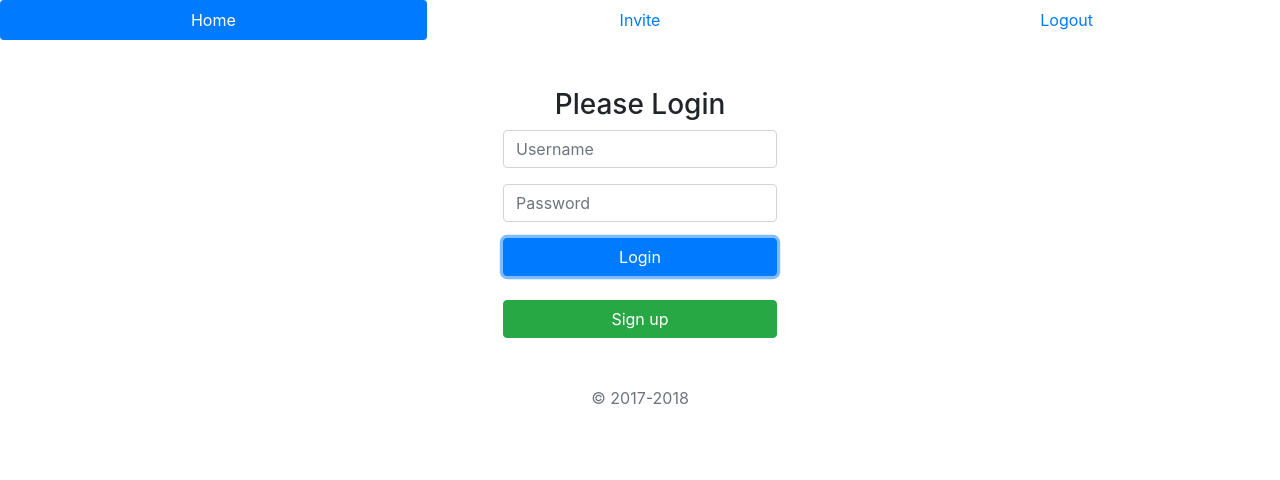
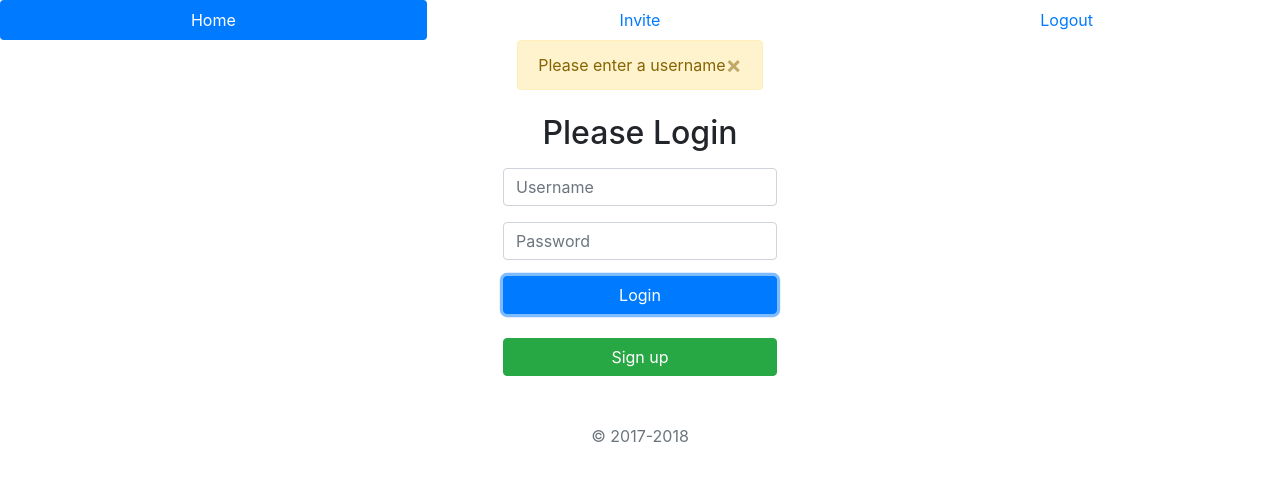
Before and after one commit to TylerDresselhouse/Project2-front, an Angular app in the folder Project2-front/: page /login in a window 1280 px wide. Both pictures are taken after a click on the button "Login". Shown: the top 480 px of the page. Built offline with nearby package versions, Linux system fonts and the light colour scheme; no server answers.

Commit message:
add reusable alert feature and added extensive checks to both login and register components

```diff
--- a/Project2-front/src/app/app.component.html
+++ b/Project2-front/src/app/app.component.html
@@ -1,2 +1,3 @@
 <app-nav></app-nav>
+<app-alert></app-alert>
 <router-outlet></router-outlet>
--- /dev/null
+++ b/Project2-front/src/app/components/alert/alert.component.html
@@ -0,0 +1,6 @@
+<div class="row justify-content-center">
+  <div *ngFor="let alert of alerts" class="{{ cssClass(alert) }} alert-dismissable">
+    {{alert.message}}
+    <a class="close" (click)="removeAlert(alert)">&times;</a>
+  </div>
+</div>
--- /dev/null
+++ b/Project2-front/src/app/components/alert/alert.component.ts
@@ -0,0 +1,50 @@
+import { Component, OnInit } from '@angular/core';
+import { Alert, AlertType } from '../../models/alert.model';
+import { AlertService } from '../../services/alert.service';
+
+@Component({
+  selector: 'app-alert',
+  templateUrl: './alert.component.html',
+  styleUrls: ['./alert.component.css']
+})
+export class AlertComponent implements OnInit {
+  alerts: Alert[] = [];
+
+  constructor(private alertService: AlertService) { }
+
+  ngOnInit() {
+      this.alertService.getAlert().subscribe((alert: Alert) => {
+          if (!alert) {
+              // clear alerts when an empty alert is received
+              this.alerts = [];
+              return;
+          }
+          // clear alerts every time
+          this.alerts = [];
+          // add alert to array
+          this.alerts.push(alert);
+      });
+  }
+
+  removeAlert(alert: Alert) {
+      this.alerts = this.alerts.filter(x => x !== alert);
+  }
+
+  cssClass(alert: Alert) {
+      if (!alert) {
+          return;
+      }
+
+      // return css class based on alert type
+      switch (alert.type) {
+          case AlertType.Success:
+              return 'alert alert-success';
+          case AlertType.Error:
+              return 'alert alert-danger';
+          case AlertType.Info:
+              return 'alert alert-info';
+          case AlertType.Warning:
+              return 'alert alert-warning';
+      }
+  }
+}
--- a/Project2-front/src/app/components/login/login.component.html
+++ b/Project2-front/src/app/components/login/login.component.html
@@ -1,6 +1,6 @@
-<div class="row justify-content-center pt-5">
+<div class="row justify-content-center pt-2">
     <div class="text-center">
-      <h3>Please Login</h3>
+      <h2 class="pb-2">Please Login</h2>
       <div class="form-group">
               <input class="form-control" [(ngModel)]="user.username" id="username"
                   type="text" placeholder="Username" autofocus>
--- a/Project2-front/src/app/components/login/login.component.ts
+++ b/Project2-front/src/app/components/login/login.component.ts
@@ -1,6 +1,7 @@
 import { Component, OnInit } from '@angular/core';
 import { AuthenticationService } from '../../services/authentication.service';
 import { AsbUser } from '../../models/asbuser.model';
+import { AlertService } from '../../services/alert.service';
 
 @Component({
   selector: 'app-login',
@@ -12,10 +13,18 @@ export class LoginComponent implements OnInit {
 
   public user: AsbUser;
 
-  constructor(private authService: AuthenticationService) { }
+  constructor(private authService: AuthenticationService, private alertService: AlertService) { }
 
   login() {
+    if (this.user.username === '' || this.user.username === null) {
+      this.alertService.warn('Please enter a username');
+      return;
+    } else if (this.user.password === '' || this.user.password === null) {
+      this.alertService.warn('Please enter a password');
+      return;
+    } else {
     this.authService.login(this.user);
+    }
   }
 
   ngOnInit() {
--- a/Project2-front/src/app/components/register/register.component.ts
+++ b/Project2-front/src/app/components/register/register.component.ts
@@ -1,6 +1,7 @@
 import { Component, OnInit } from '@angular/core';
 import { AsbUser } from '../../models/asbuser.model';
 import { AuthenticationService } from '../../services/authentication.service';
+import { AlertService } from '../../services/alert.service';
 
 @Component({
   selector: 'app-register',
@@ -11,10 +12,24 @@ export class RegisterComponent implements OnInit {
 
   public user: AsbUser;
 
-  constructor(private authService: AuthenticationService) { }
+  constructor(private authService: AuthenticationService, private alertService: AlertService) { }
 
   register() {
-    this.authService.register(this.user);
+    if (this.user.firstName === '' || this.user.firstName === null) {
+      this.alertService.warn('Please enter a first name');
+      return;
+    } else if (this.user.lastName === '' || this.user.lastName === null) {
+      this.alertService.warn('Please enter a last name');
+      return;
+    } else if (this.user.username === '' || this.user.username === null) {
+      this.alertService.warn('Please enter a username');
+      return;
+    } else if (this.user.password === '' || this.user.password === null) {
+      this.alertService.warn('Please enter a password');
+      return;
+    } else {
+      this.authService.register(this.user);
+    }
   }
 
   ngOnInit() {
--- /dev/null
+++ b/Project2-front/src/app/models/alert.model.ts
@@ -0,0 +1,11 @@
+export class Alert {
+    type: AlertType;
+    message: string;
+}
+
+export enum AlertType {
+    Success,
+    Error,
+    Info,
+    Warning
+}
--- /dev/null
+++ b/Project2-front/src/app/services/alert.service.ts
@@ -0,0 +1,57 @@
+import { Injectable } from '@angular/core';
+import { Router, NavigationStart } from '@angular/router';
+import { Observable } from 'rxjs/Observable';
+import { Subject } from 'rxjs/Subject';
+
+import { Alert, AlertType } from '../models/alert.model';
+
+@Injectable()
+export class AlertService {
+    private subject = new Subject<Alert>();
+    private keepAfterRouteChange = false;
+
+    constructor(private router: Router) {
+        // clear alert messages on route change unless 'keepAfterRouteChange' flag is true
+        router.events.subscribe(event => {
+            if (event instanceof NavigationStart) {
+                if (this.keepAfterRouteChange) {
+                    // only keep for a single route change
+                    this.keepAfterRouteChange = false;
+                } else {
+                    // clear alert messages
+                    this.clear();
+                }
+            }
+        });
+    }
+
+    getAlert(): Observable<any> {
+        return this.subject.asObservable();
+    }
+
+    success(message: string, keepAfterRouteChange = false) {
+        this.alert(AlertType.Success, message, keepAfterRouteChange);
+    }
+
+    error(message: string, keepAfterRouteChange = false) {
+        this.alert(AlertType.Error, message, keepAfterRouteChange);
+    }
+
+    info(message: string, keepAfterRouteChange = false) {
+        this.alert(AlertType.Info, message, keepAfterRouteChange);
+    }
+
+    warn(message: string, keepAfterRouteChange = false) {
+        this.alert(AlertType.Warning, message, keepAfterRouteChange);
+    }
+
+    alert(type: AlertType, message: string, keepAfterRouteChange = false) {
+        this.keepAfterRouteChange = keepAfterRouteChange;
+        this.subject.next(<Alert>{ type: type, message: message });
+    }
+
+    clear() {
+        // clear alerts
+        this.subject.next();
+    }
+}
--- a/Project2-front/src/app/services/authentication.service.ts
+++ b/Project2-front/src/app/services/authentication.service.ts
@@ -5,6 +5,7 @@ import { HttpClient, HttpHeaders } from '@angular/common/http';
 import { Observable } from 'rxjs/Observable';
 import { Http, Response, Headers, RequestOptions } from '@angular/http';
 import { catchError, map, tap } from 'rxjs/operators';
+import { AlertService } from './alert.service';
 
 const users = [
   new AsbUser(1, 'CTaylor23', 'password', 'Carter', 'Taylor'),
@@ -22,7 +23,7 @@ export class AuthenticationService {
 
   public authenticatedUser: AsbUser;
 
-  constructor(private router: Router, private http: HttpClient) { }
+  constructor(private router: Router, private http: HttpClient, private alertService: AlertService) { }
 
   logout() {
     localStorage.removeItem('user');
@@ -34,11 +35,11 @@ export class AuthenticationService {
       .subscribe(
         (data => this.authenticatedUser = data),
         (err => console.log('error: ', err)),
-        ( () => { if ( this.authenticatedUser ) {
+        ( () => { if (this.authenticatedUser) {
                     localStorage.setItem('user', JSON.stringify(this.authenticatedUser));
                     this.router.navigate(['home']);
                     return true;
-                 } else { console.log('USERNAME + PASSWORD IS INCORRECT');
+                 } else { this.alertService.error('Invalid username/password');
                           return false; }
         })
         );
@@ -46,7 +47,12 @@ export class AuthenticationService {
 
   register(user) {
       return this.http.post<AsbUser>(this.registerUrl, user, httpOptions)
-      .subscribe( newUser => console.log(newUser));
+      .subscribe( newUser => { console.log(newUser);
+                                if (newUser) {
+                                  this.alertService.success('Successfully registered');
+                                } else { this.alertService.error('That username already exists'); }
+                              }
+                );
   }
 
    checkCredentials() {
```
Also changed, not shown: Project2-front/src/app/app.module.ts (+6 -3 lines), Project2-front/src/app/components/alert/alert.component.css (added), 2 other files (tests, documents, lock files or other folders).
